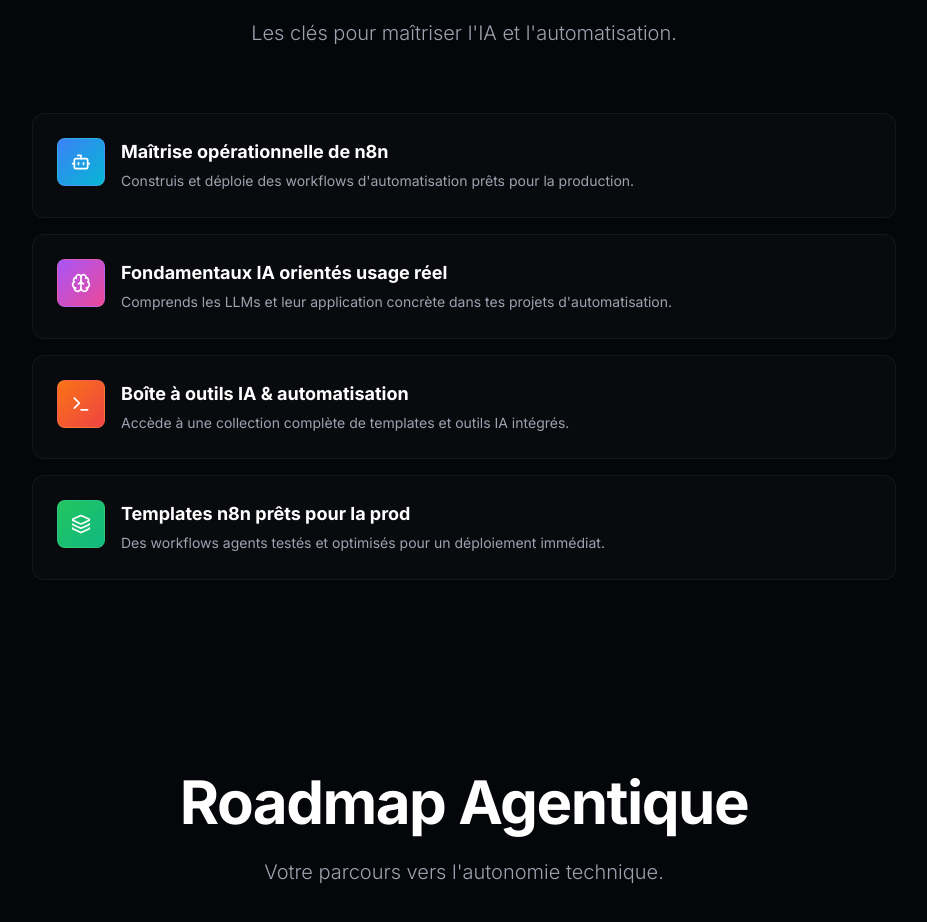
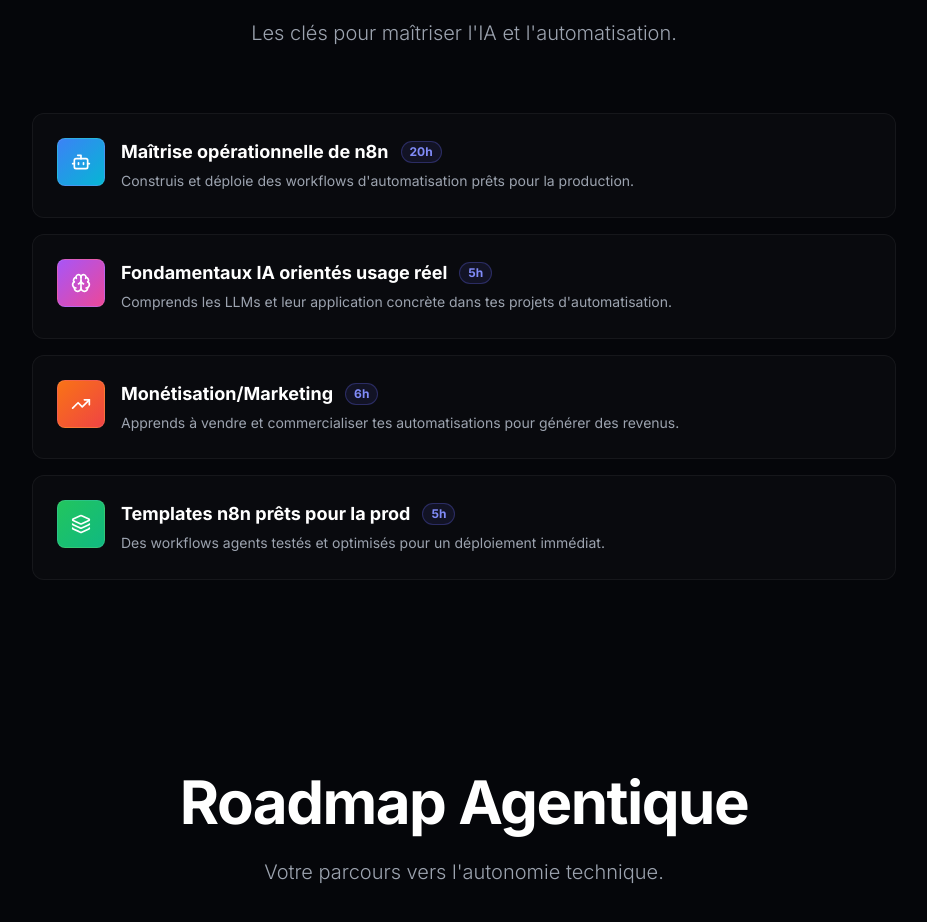
Before and after one commit to outilnoeporchiercizairepro/aura-lite, a React (Vite) app: page / in a window 1280 px wide. Shown: the part 2941-3863 px from the top of the page, without its empty margins (176-1103 px from the left). Built offline with nearby package versions, Linux system fonts and the light colour scheme.

Commit message:
Updated App.tsx

```diff
--- a/App.tsx
+++ b/App.tsx
@@ -286,25 +286,29 @@
               title: "Maîtrise opérationnelle de n8n",
               description: "Construis et déploie des workflows d'automatisation prêts pour la production.",
               icon: <Bot size={20} />,
-              color: "from-blue-500 to-cyan-500"
+              color: "from-blue-500 to-cyan-500",
+              hours: "20h"
             },
             {
               title: "Fondamentaux IA orientés usage réel",
               description: "Comprends les LLMs et leur application concrète dans tes projets d'automatisation.",
               icon: <Brain size={20} />,
-              color: "from-purple-500 to-pink-500"
+              color: "from-purple-500 to-pink-500",
+              hours: "5h"
             },
             {
-              title: "Boîte à outils IA & automatisation",
-              description: "Accède à une collection complète de templates et outils IA intégrés.",
-              icon: <Terminal size={20} />,
-              color: "from-orange-500 to-red-500"
+              title: "Monétisation/Marketing",
+              description: "Apprends à vendre et commercialiser tes automatisations pour générer des revenus.",
+              icon: <TrendingUp size={20} />,
+              color: "from-orange-500 to-red-500",
+              hours: "6h"
             },
             {
               title: "Templates n8n prêts pour la prod",
               description: "Des workflows agents testés et optimisés pour un déploiement immédiat.",
               icon: <Layers size={20} />,
-              color: "from-green-500 to-emerald-500"
+              color: "from-green-500 to-emerald-500",
+              hours: "5h"
             }
           ].map((item, i) => (
             <motion.div
@@ -322,7 +326,10 @@
                   </div>
                 </div>
                 <div className="flex-1 min-w-0">
-                  <h4 className="text-white text-lg font-bold mb-1">{item.title}</h4>
+                  <div className="flex items-center gap-3 mb-1">
+                    <h4 className="text-white text-lg font-bold">{item.title}</h4>
+                    <span className="px-2 py-0.5 rounded-full bg-indigo-500/10 border border-indigo-500/30 text-indigo-400 text-xs font-bold">{item.hours}</span>
+                  </div>
                   <p className="text-gray-400 text-sm leading-relaxed">{item.description}</p>
                 </div>
               </div>
```
